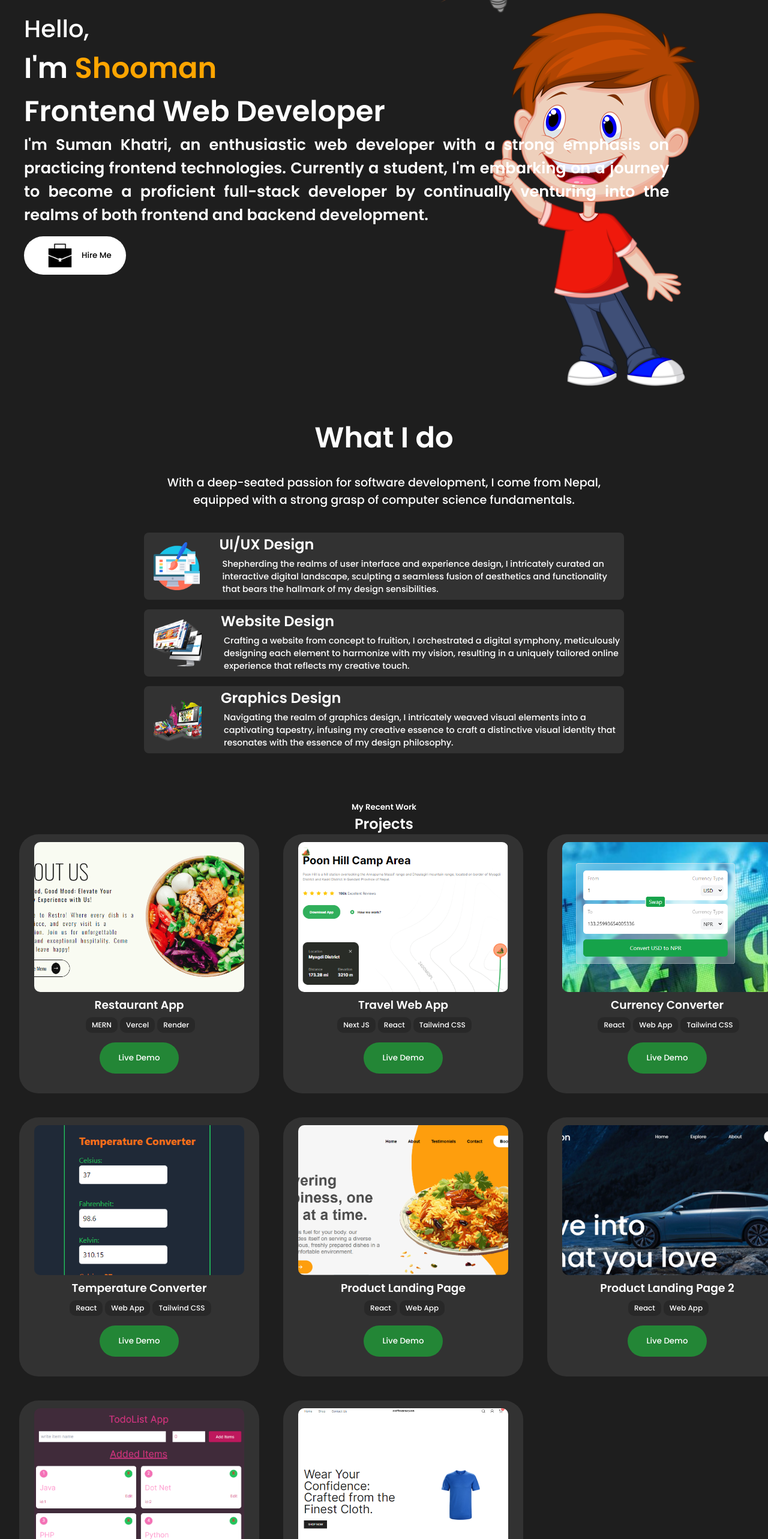
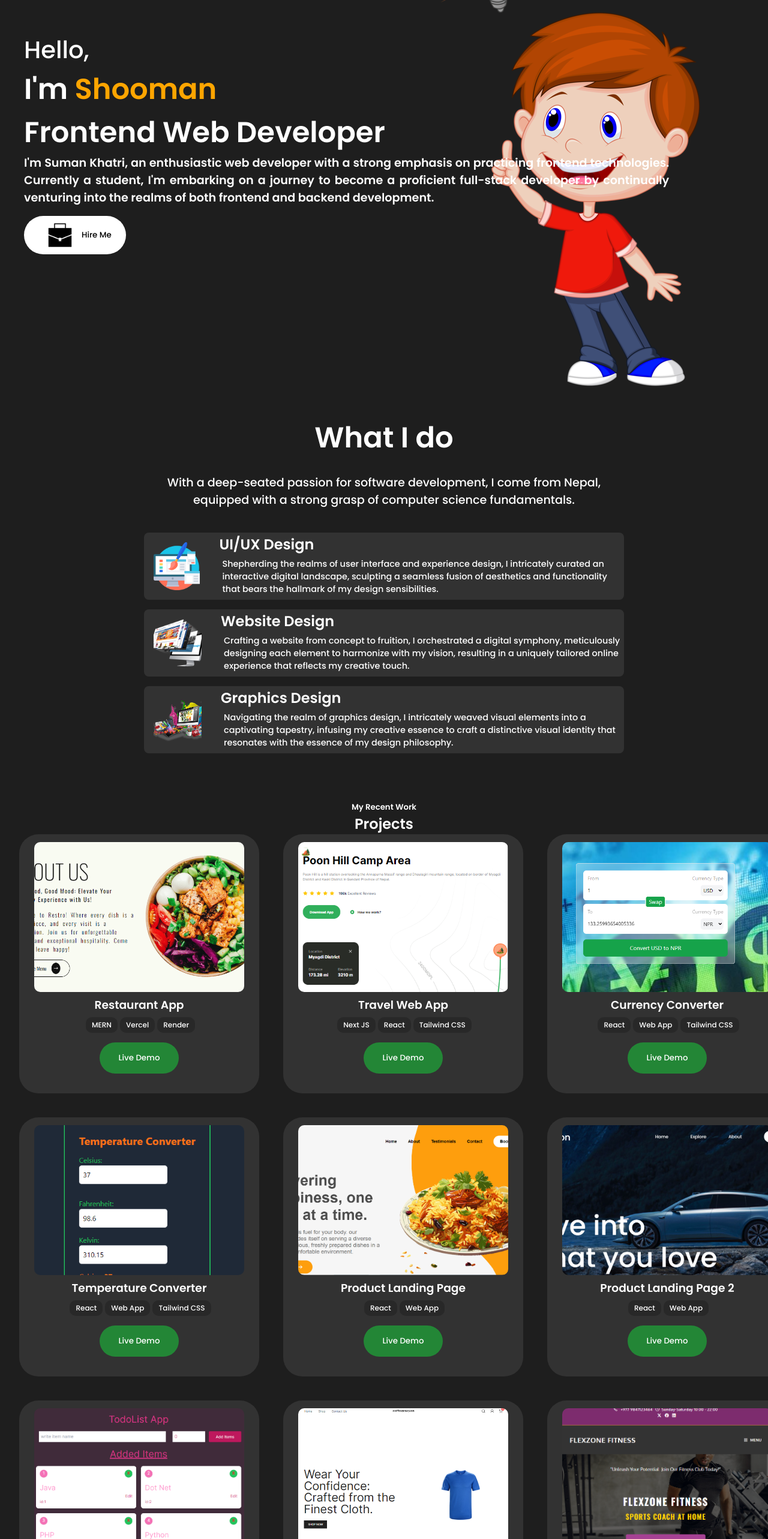
Before and after one commit to ShoomanKhatri/Portfolio2, a React (Vite) app: page / in a window 1280 px wide. Shown: the part 234-2800 px from the top of the page at 60% size. Built offline with nearby package versions, Linux system fonts and the light colour scheme.

Commit message:
fitness added

```diff
--- a/src/Components/Intro/intro.css
+++ b/src/Components/Intro/intro.css
@@ -39,13 +39,27 @@
 .introPara {
     /* font-size: medium;
     font-weight: 100; */
-    font-size: 2vw;
+    font-size: 1.5vw;
     max-width: 84vw;
     margin-left: 0;
     /* margin-left: auto;
     margin-right: auto; */
     text-align: justify;
+    /* position: relative; */
+    top: 20px;
+    left: 1px;
 }
+
+/*
+@media screen and (min-width: 769px) {
+    .introPara {
+        left: calc(50% - 74vw);
+top: 20px;
+right:10px;
+
+}
+}
+*/
 
 .btn {
     background: white;
--- a/src/Components/Works/works.jsx
+++ b/src/Components/Works/works.jsx
@@ -10,6 +10,7 @@ import cottoncanva from "../../assets/cottoncanva.jpg";
 import cottoncanva1 from "../../assets/cottoncanva1.png";
 import Restro from "../../assets/Restro.png";
 import Travel from "../../assets/TravelNow.png";
+import Fitness from "../../assets/FlexzoneFitness.png";
 
 const Portfolio = () => {
     return (
@@ -124,6 +125,19 @@ const Portfolio = () => {
                         <a href="https://dev-cottoncanva.pantheonsite.io/" target='_blank'>Live Demo</a>
                     </button>
                 </article>
+
+                <article className='portfolio_item'>
+                    <div className="portfolio_item-image">
+                        <img src={Fitness} alt="" className='project_img' />
+                    </div>
+                    <h3>FlexZone Fitness</h3>
+                    <button className='btnTools'>Wordpress</button>
+                    <button className='btnTools'>Ecommerce App</button>
+                    <button className='btnTools'>CMS</button> <br />
+                    <button className='btn1'>
+                        <a href="https://dev-cottoncanva.pantheonsite.io/" target='_blank'>Live Demo</a>
+                    </button>
+                </article>
             </div>
         </section>
     )
```
Also changed, not shown: src/assets/FlexzoneFitness.png (added).
